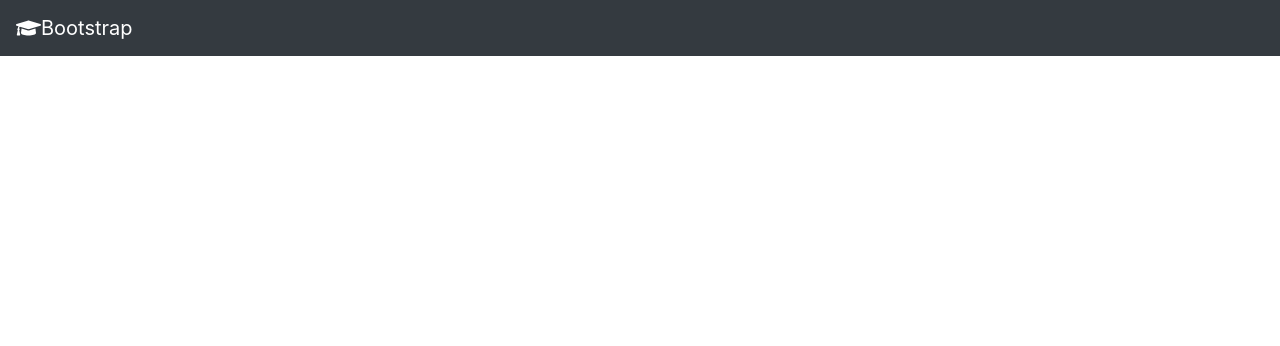
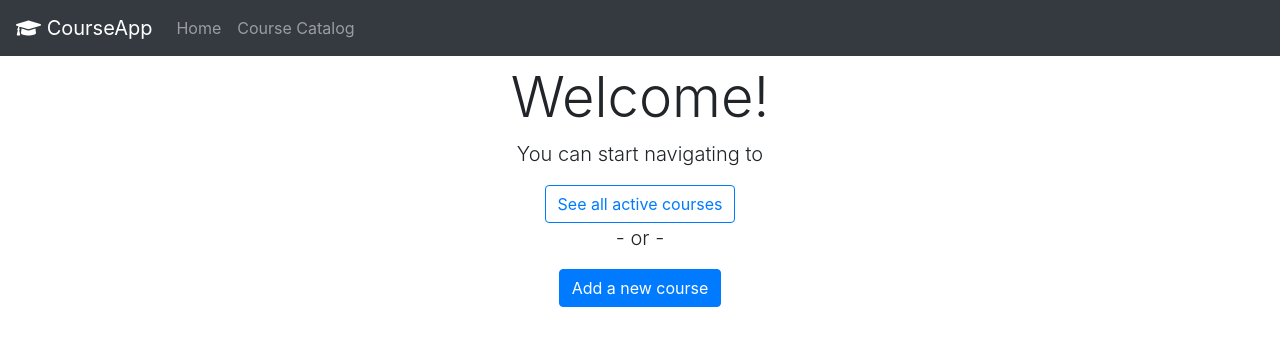
Before and after one commit to zaretmir/course-app, a React (Create React App) app: page / in a window 1280 px wide. Shown: the top 346 px of the page. Built offline with nearby package versions, Linux system fonts and the light colour scheme.

Commit message:
added navbar and home page

```diff
--- a/src/App.tsx
+++ b/src/App.tsx
@@ -1,17 +1,21 @@
 import React from 'react';
 import './App.css';
-import { Route } from 'react-router-dom';
+import { Route, Switch } from 'react-router-dom';
 import CourseList from './components/courseList';
 import CourseForm from './components/courseForm';
 import Navbar from './components/navbar';
+import Home from './components/home';
 
 const App: React.FC = () => {
   return (
     <React.Fragment>
       <Navbar />
-      <main className='container mt-2'>
-        <Route path='/courses' component={CourseList} />
-        <Route path='/coursesForm' component={CourseForm} />
+      <main className='container mt-2' style={{ width: '65%' }}>
+        <Switch>
+          <Route path='/courses/add' component={CourseForm} />
+          <Route path='/courses' component={CourseList} />
+          <Route path='/' component={Home} />
+        </Switch>
       </main>
     </React.Fragment>
   );
--- a/src/components/common/inputSelect.tsx
+++ b/src/components/common/inputSelect.tsx
@@ -17,7 +17,7 @@ class InputSelect extends React.Component<InputSelectProps, {}> {
   };
 
   changeSelectedValue = (op: any) => {
-    console.log(op);
+    console.log('Change selected: ', op);
     this.setState({ selectedValue: op });
   };
 
--- a/src/components/common/pagination.tsx
+++ b/src/components/common/pagination.tsx
@@ -38,7 +38,7 @@ const Pagination: React.SFC<PaginationProps> = props => {
 
         <li className='page-item'>
           <button
-            className='page-link'
+            className='page-link btn-info'
             aria-label='Next'
             onClick={() => onPageChange(pages[pages.length - 1])}
           >
--- a/src/components/common/sortableTable/tableHeader.tsx
+++ b/src/components/common/sortableTable/tableHeader.tsx
@@ -30,7 +30,7 @@ class TableHeader extends React.Component<TableHeaderProps, {}> {
   render() {
     const { columns } = this.props;
     return (
-      <thead className='bg-info'>
+      <thead className='bg-light'>
         <tr>
           {columns.map(column => (
             <th
--- a/src/components/courseForm.tsx
+++ b/src/components/courseForm.tsx
@@ -19,7 +19,7 @@ class CourseForm extends React.Component<CourseFormProps, CourseFormState> {
   state = {
     course: {
       id: null,
-      title: 'test',
+      title: 'Enter course name...',
       duration: 0,
       level: '',
       instructorId: 0,
@@ -34,17 +34,20 @@ class CourseForm extends React.Component<CourseFormProps, CourseFormState> {
   }
 
   parseValue = (input: any) => {
-    if (input.type === 'text') return input.value;
+    console.log('Input type ', input.type);
+    console.log('Input value ', input.value);
     if (input.type === 'number') return +input.value;
     if (input.name === 'isActive') return input.checked;
     if (input.name === 'instructor') {
       return this.state.instructors.find((i: Instructor) => i.name === input.value);
     }
+    return input.value;
   };
 
   handleChange = ({ currentTarget: input }: any) => {
     const course: Course = this.state.course;
     course[input.name] = this.parseValue(input);
+    console.log('Course: ', course);
     this.setState({ course });
   };
 
@@ -56,18 +59,18 @@ class CourseForm extends React.Component<CourseFormProps, CourseFormState> {
     } catch (ex) {
       if (ex.response && ex.response.status === 400) {
         alert('Validation error: one or more fields are not valid');
-        this.props.history.replace('/coursesForm');
         return;
       }
     }
 
-    this.props.history.replace('/courses');
+    this.props.history.push('/courses');
   };
 
   render() {
     const { instructors, course } = this.state;
     return (
-      <form onSubmit={this.handleSubmit}>
+      <React.Fragment>
+        <form onSubmit={this.handleSubmit} style={{ border: 'border:1px solid black' }}>
           <Input label='Active' name='isActive' onChange={this.handleChange} type='checkbox' />
           <InputSelect
             label='Instructor'
@@ -105,6 +108,7 @@ class CourseForm extends React.Component<CourseFormProps, CourseFormState> {
             Add
           </button>
         </form>
+      </React.Fragment>
     );
   }
 }
--- a/src/components/courseList.tsx
+++ b/src/components/courseList.tsx
@@ -6,6 +6,7 @@ import { paginate } from './../utils/paginate';
 import { sortItems } from './../utils/sort';
 import CoursesTable from './coursesTable';
 import InfoBox from './common/infoBox';
+import { Link } from 'react-router-dom';
 
 export interface CourseListProps {}
 
@@ -68,7 +69,9 @@ class CourseList extends React.Component<CourseListProps, CourseListState> {
           currentPage={currentPage}
           onPageChange={this.handlePageChange}
         />
-        <button className='btn btn-primary'>Add course</button>
+        <Link className='btn btn-primary' to='/courses/add'>
+          Add course
+        </Link>
       </React.Fragment>
     );
   }
--- a/src/components/coursesTable.tsx
+++ b/src/components/coursesTable.tsx
@@ -21,7 +21,7 @@ class CoursesTable extends React.Component<CoursesTableProps, {}> {
     {
       key: 'button',
       content: () => (
-        <button type='button' className='btn btn-outline-info'>
+        <button type='button' className='btn btn-outline-dark'>
           Syllabus <FontAwesomeIcon icon={faFileDownload} />
         </button>
       )
@@ -31,7 +31,7 @@ class CoursesTable extends React.Component<CoursesTableProps, {}> {
   render() {
     const { courses, onSort, sortColumn } = this.props;
 
-    return <Table data={courses} columns={this.columns} onSort={onSort} sortColumn={sortColumn}/>;
+    return <Table data={courses} columns={this.columns} onSort={onSort} sortColumn={sortColumn} />;
   }
 }
 
--- /dev/null
+++ b/src/components/home.tsx
@@ -0,0 +1,20 @@
+import React from 'react';
+import { Link } from 'react-router-dom';
+
+const Home: React.SFC<{}> = () => {
+  return (
+    <div className='container' style={{ textAlign: 'center' }}>
+      <h1 className='display-4'>Welcome!</h1>
+      <p className='lead'>You can start navigating to</p>
+      <Link className='btn btn-outline-primary' to='/courses'>
+        See all active courses
+      </Link>
+      <p className='lead'>- or -</p>
+      <Link className='btn btn-primary' to='/courses/add'>
+        Add a new course
+      </Link>
+    </div>
+  );
+};
+
+export default Home;
--- a/src/components/navbar.tsx
+++ b/src/components/navbar.tsx
@@ -1,14 +1,35 @@
 import React from 'react';
+import { Link } from 'react-router-dom';
 import { FontAwesomeIcon } from '@fortawesome/react-fontawesome';
 import { faGraduationCap } from '@fortawesome/free-solid-svg-icons';
 
 const Navbar: React.SFC<{}> = () => {
   return (
-    <nav className='navbar navbar-light bg-dark'>
-      <a className='navbar-brand' href='#' style={{ color: 'white' }}>
-      <FontAwesomeIcon icon={faGraduationCap} style={{ color: 'white' }} />
-        Bootstrap
-      </a>
+    <nav className='navbar navbar-expand-lg navbar-dark bg-dark'>
+      <Link className='navbar-brand' to='#'>
+        <FontAwesomeIcon icon={faGraduationCap} style={{ color: 'white' }} /> CourseApp
+      </Link>
+      <button
+        className='navbar-toggler'
+        type='button'
+        data-toggle='collapse'
+        data-target='#navbarNavAltMarkup'
+        aria-controls='navbarNavAltMarkup'
+        aria-expanded='false'
+        aria-label='Toggle navigation'
+      >
+        <span className='navbar-toggler-icon'></span>
+      </button>
+      <div className='collapse navbar-collapse' id='navbarNavAltMarkup'>
+        <div className='navbar-nav'>
+          <Link className='nav-item nav-link' to='/'>
+            Home <span className='sr-only'>(current)</span>
+          </Link>
+          <Link className='nav-item nav-link' to='/courses'>
+            Course Catalog
+          </Link>
+        </div>
+      </div>
     </nav>
   );
 };
```
Lines whose indentation alone changed are shown as unchanged.
